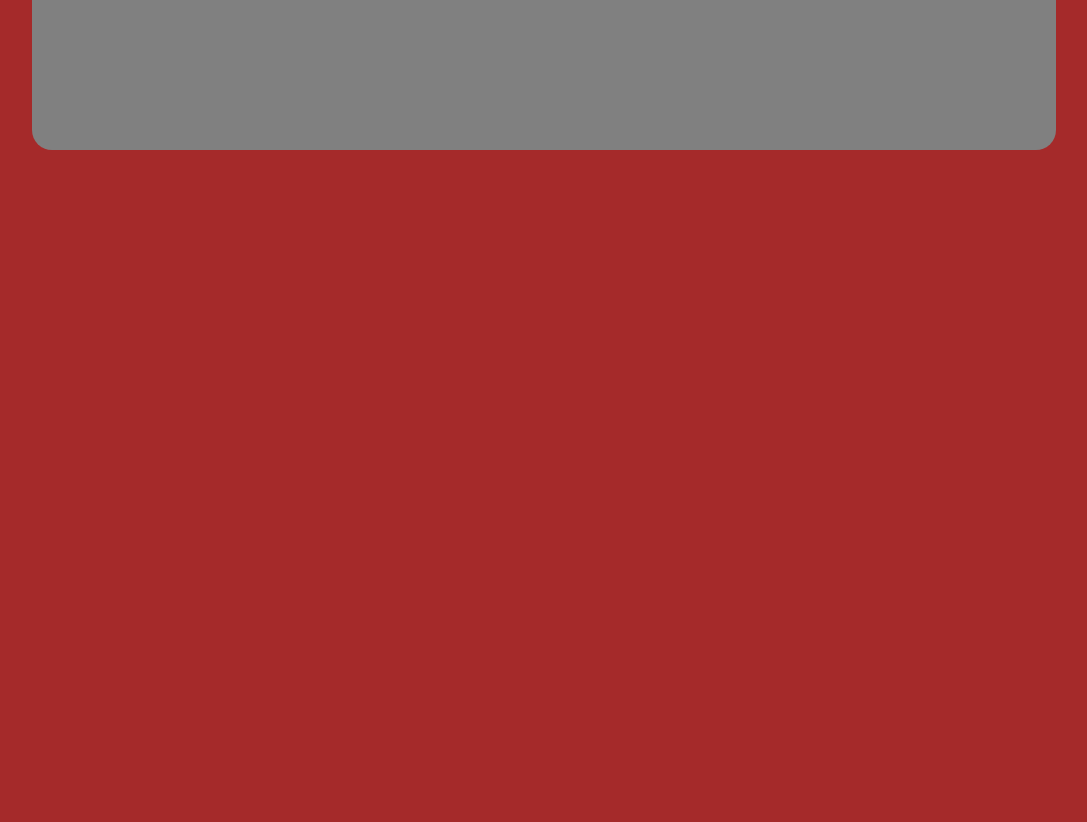
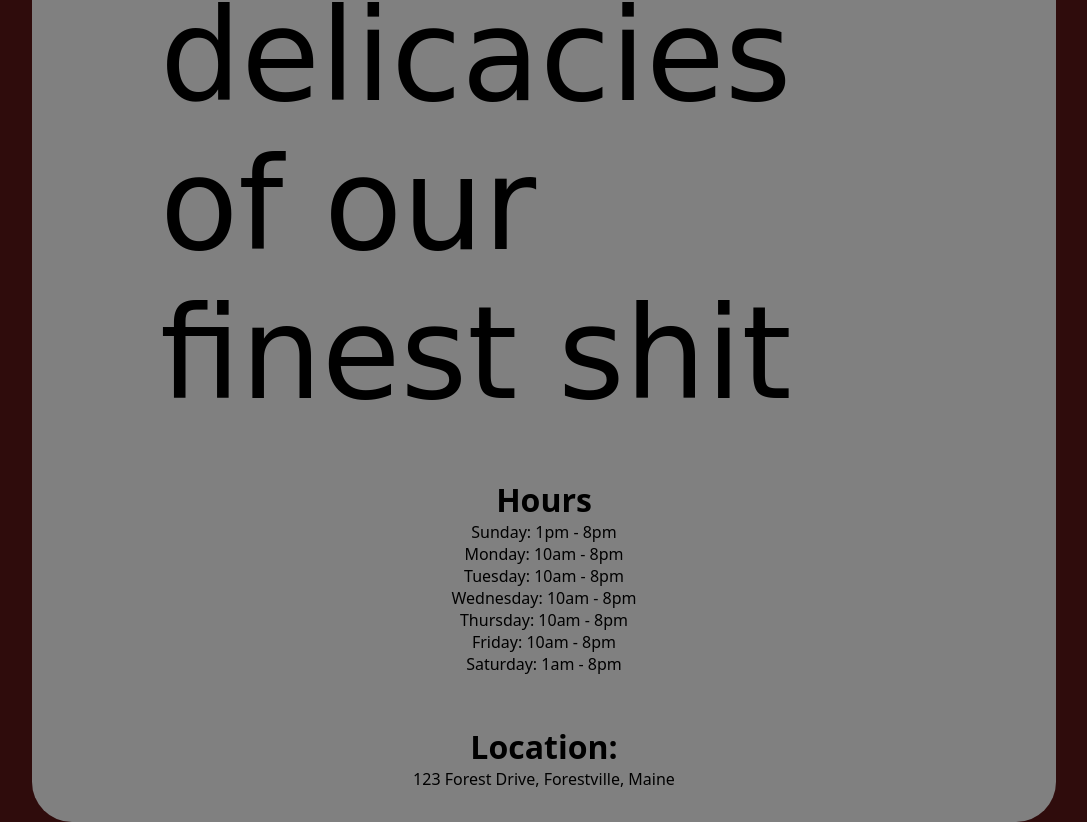
Before and after one commit to SalaccI4/restaurant-page, a website built with webpack: page src/template.html in a window 1280 px wide. Shown: the part 356-1178 px from the top of the page, without its empty margins (96-1183 px from the left). Before the commit the page ends 800 px from the top, so only its background shows below. Built offline with nearby package versions, Linux system fonts and the light colour scheme.

Commit message:
Feat: Add basic homepage text

```diff
--- a/src/styles.css
+++ b/src/styles.css
@@ -1,9 +1,6 @@
-*{
-    margin: 0;
-}
-
 body{
     margin: 0;
+    padding: 0;
     background-color: var(--bg-color);
     display: grid;
     grid-template-rows: 1fr 7fr;
@@ -13,11 +10,17 @@ body{
 }
 
 :root{
-    --bg-color: brown;
+    --bg-color: rgb(47, 12, 12);
     --button-color: brown;
     --other-color: black;
     --text-color: white;
     --content-bg-color: grey;
+}
+
+ul{
+    list-style-type: none;
+    padding: 0;
+    margin: 0;
 }
 
 nav{
@@ -30,15 +33,35 @@ button{
     background-color: var(--other-color);
     color: var(--text-color);
     border-color: var(--button-color);
-    border-radius: 20px;;
+    border-radius: 20px;
     padding: 20px;
     font-family: Cambria, Cochin, Georgia, Times, 'Times New Roman', serif;
 }
 
 #content{
+    width: 80vw;
     background-color: var(--content-bg-color);
+    border-radius: 40px;
     display: grid;
-    justify-items: center;
-    border-radius: 20px;
-    width: 80vw;
+    gap: 50px;
+    padding: 2rem 0;
 }
+
+#content > *{
+    width: 60vw;
+    margin: auto;
+}
+
+#content div:nth-child(n+2){
+    text-align: center;
+}
+
+#intro-text{
+    font-size: 8rem;
+    font-family: 'Brush Script MT', cursive;
+}
+
+[id*="title"]{
+    font-weight: bolder;
+    font-size: 2rem;
+}
--- a/src/template.html
+++ b/src/template.html
@@ -14,7 +14,23 @@
         </nav>
     </header>
     <div id="content">
-        <div>Taste the delicacies of our finest shit</div>
+        <div id="intro-text">Taste the delicacies of our finest shit</div>
+        <div id="hours">
+            <div id="hourstitle">Hours</div>
+            <ul id="hourstext">
+                <li>Sunday: 1pm - 8pm</li>
+                <li>Monday: 10am - 8pm</li>
+                <li>Tuesday: 10am - 8pm</li>
+                <li>Wednesday: 10am - 8pm</li>
+                <li>Thursday: 10am - 8pm</li>
+                <li>Friday: 10am - 8pm</li>
+                <li>Saturday: 1am - 8pm</li>
+            </ul>
+        </div>
+        <div id="location">
+            <div id="locationtitle">Location:</div>
+            <div id="locationtext">123 Forest Drive, Forestville, Maine</div>
+        </div>
     </div>
 </body>
 </html>
```
